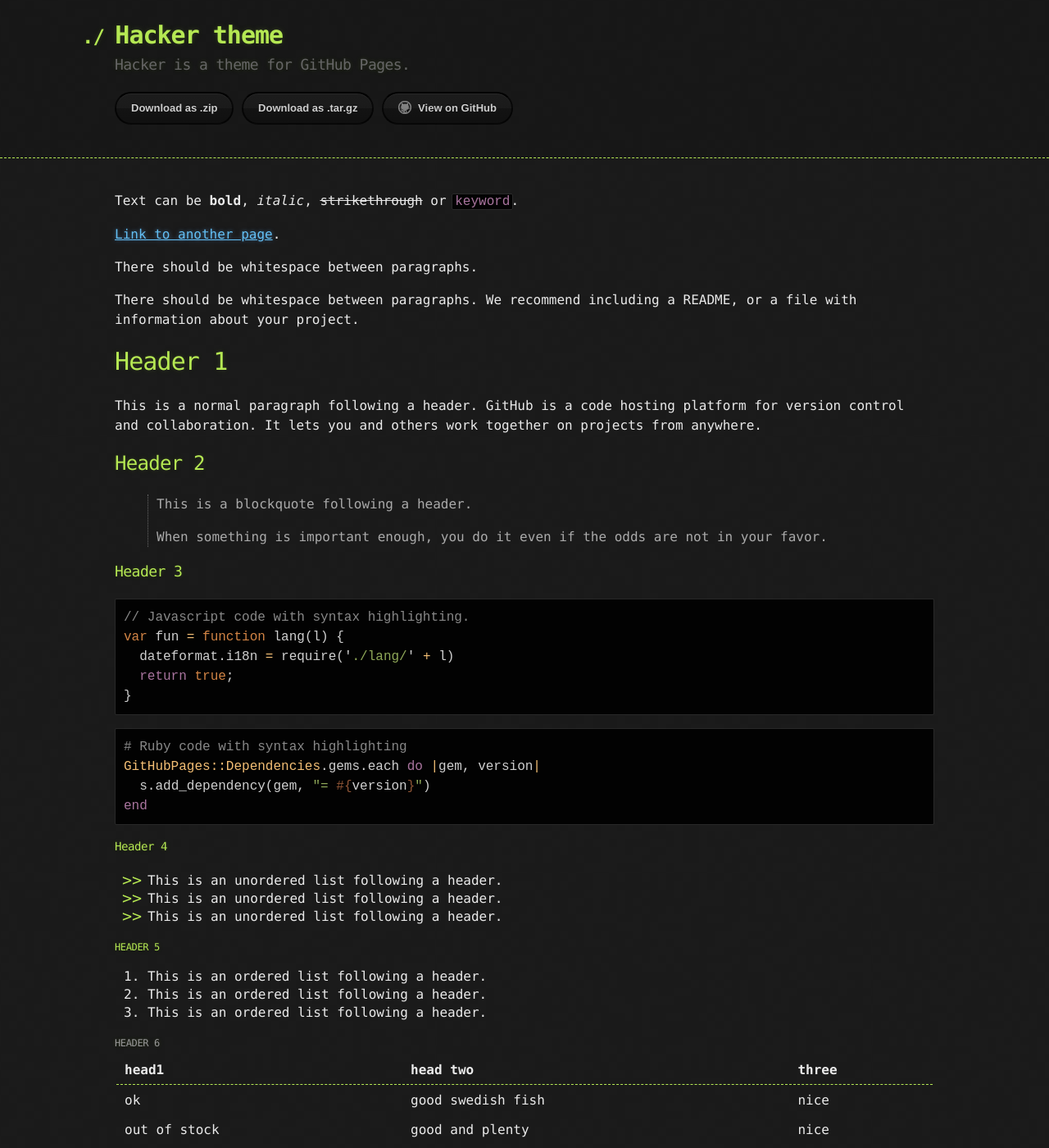
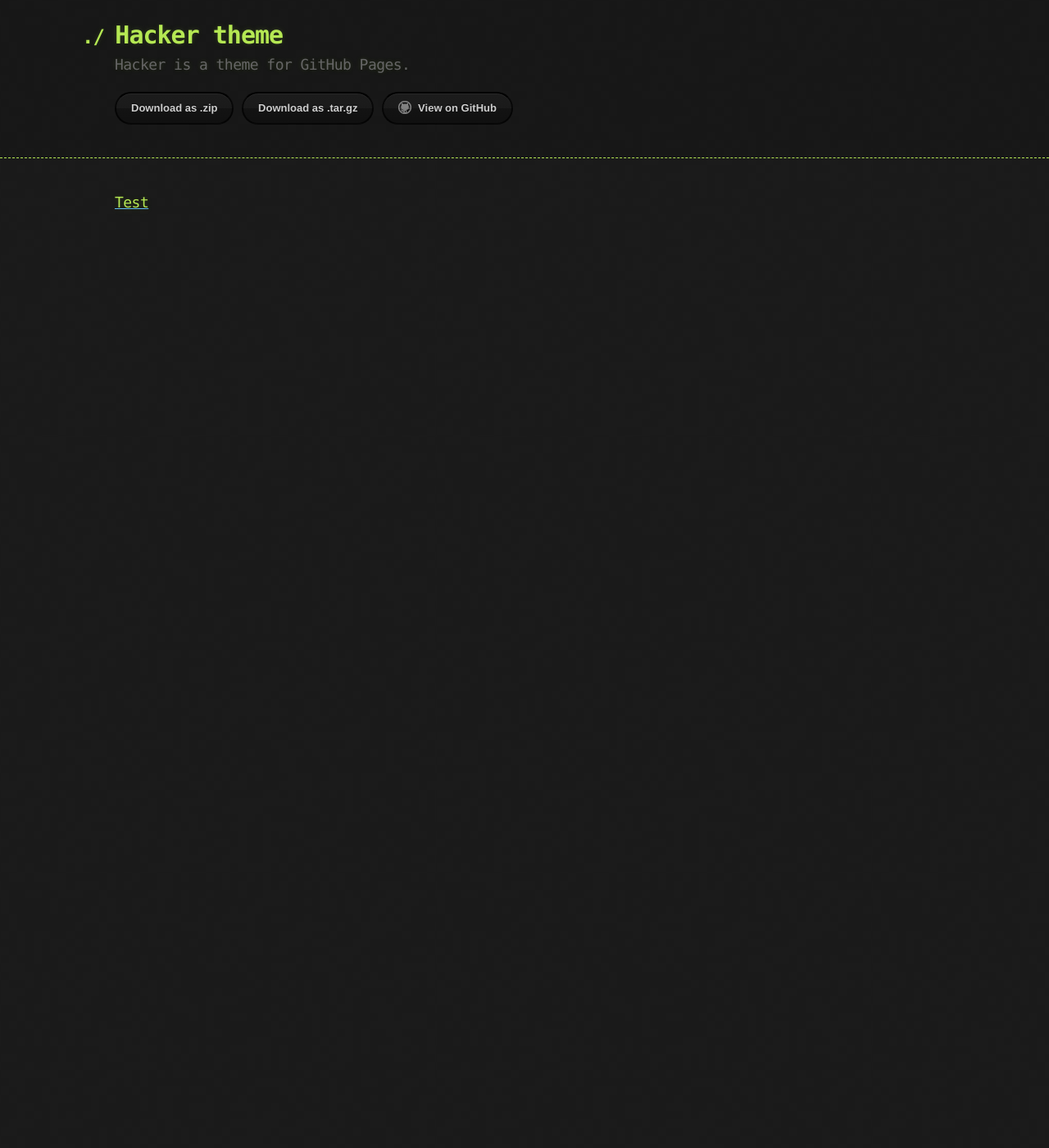
Before and after one commit to developmentMen/cosas, a Jekyll site: the page built from index.md, in a window 1280 px wide and 1400 px high. Shown: the whole window at 82% size. Built offline with Jekyll 4.4.1, drawn with Linux system fonts in a browser that asks for light colours; some of the changed text lies outside the part shown.

Commit message:
theme edit

````diff
--- /dev/null
+++ b/_layouts/home.html
@@ -0,0 +1,28 @@
+---
+layout: default
+---
+
+<div class="home">
+
+  {{ content }}
+
+  {% assign posts = site.posts %}
+
+
+  {%- if posts.size > 0 -%}
+    {%- if page.list_title -%}
+      <h2 class="post-list-heading">{{ page.list_title }}</h2>
+    {%- endif -%}
+    <div class="box home-box">
+      <div class="post-list">
+        {%- for post in posts -%}
+          <a class="post-link" href="{{ post.url | relative_url }}">
+            <h3>{{ post.title | escape }}</h3>
+          </a>
+        {%- endfor -%}
+      </div>
+    </div>
+
+  {%- endif -%}
+
+</div>
--- a/index.md
+++ b/index.md
@@ -1,123 +1,3 @@
 ---
-layout: default
+layout: home
 ---
-
-Text can be **bold**, _italic_, ~~strikethrough~~ or `keyword`.
-
-[Link to another page](./another-page.html).
-
-There should be whitespace between paragraphs.
-
-There should be whitespace between paragraphs. We recommend including a README, or a file with information about your project.
-
-# Header 1
-
-This is a normal paragraph following a header. GitHub is a code hosting platform for version control and collaboration. It lets you and others work together on projects from anywhere.
-
-## Header 2
-
-> This is a blockquote following a header.
->
-> When something is important enough, you do it even if the odds are not in your favor.
-
-### Header 3
-
-```js
-// Javascript code with syntax highlighting.
-var fun = function lang(l) {
-  dateformat.i18n = require('./lang/' + l)
-  return true;
-}
-```
-
-```ruby
-# Ruby code with syntax highlighting
-GitHubPages::Dependencies.gems.each do |gem, version|
-  s.add_dependency(gem, "= #{version}")
-end
-```
-
-#### Header 4
-
-*   This is an unordered list following a header.
-*   This is an unordered list following a header.
-*   This is an unordered list following a header.
-
-##### Header 5
-
-1.  This is an ordered list following a header.
-2.  This is an ordered list following a header.
-3.  This is an ordered list following a header.
-
-###### Header 6
-
-| head1        | head two          | three |
-|:-------------|:------------------|:------|
-| ok           | good swedish fish | nice  |
-| out of stock | good and plenty   | nice  |
-| ok           | good `oreos`      | hmm   |
-| ok           | good `zoute` drop | yumm  |
-
-### There's a horizontal rule below this.
-
-* * *
-
-### Here is an unordered list:
-
-*   Item foo
-*   Item bar
-*   Item baz
-*   Item zip
-
-### And an ordered list:
-
-1.  Item one
-1.  Item two
-1.  Item three
-1.  Item four
-
-### And a nested list:
-
-- level 1 item
-  - level 2 item
-  - level 2 item
-    - level 3 item
-    - level 3 item
-- level 1 item
-  - level 2 item
-  - level 2 item
-  - level 2 item
-- level 1 item
-  - level 2 item
-  - level 2 item
-- level 1 item
-
-### Small image
-
-![Octocat](https://github.githubassets.com/images/icons/emoji/octocat.png)
-
-### Large image
-
-![Branching](https://guides.github.com/activities/hello-world/branching.png)
-
-
-### Definition lists can be used with HTML syntax.
-
-<dl>
-<dt>Name</dt>
-<dd>Godzilla</dd>
-<dt>Born</dt>
-<dd>1952</dd>
-<dt>Birthplace</dt>
-<dd>Japan</dd>
-<dt>Color</dt>
-<dd>Green</dd>
-</dl>
-
-```
-Long, single-line code blocks should not wrap. They should horizontally scroll if they are too long. This line should be long enough to demonstrate this.
-```
-
-```
-The final element.
-```
````
Also changed, not shown: _layouts/page.html (added, +14 -0 lines), _posts/2020-07-08-test.md (added, +123 -0 lines).
